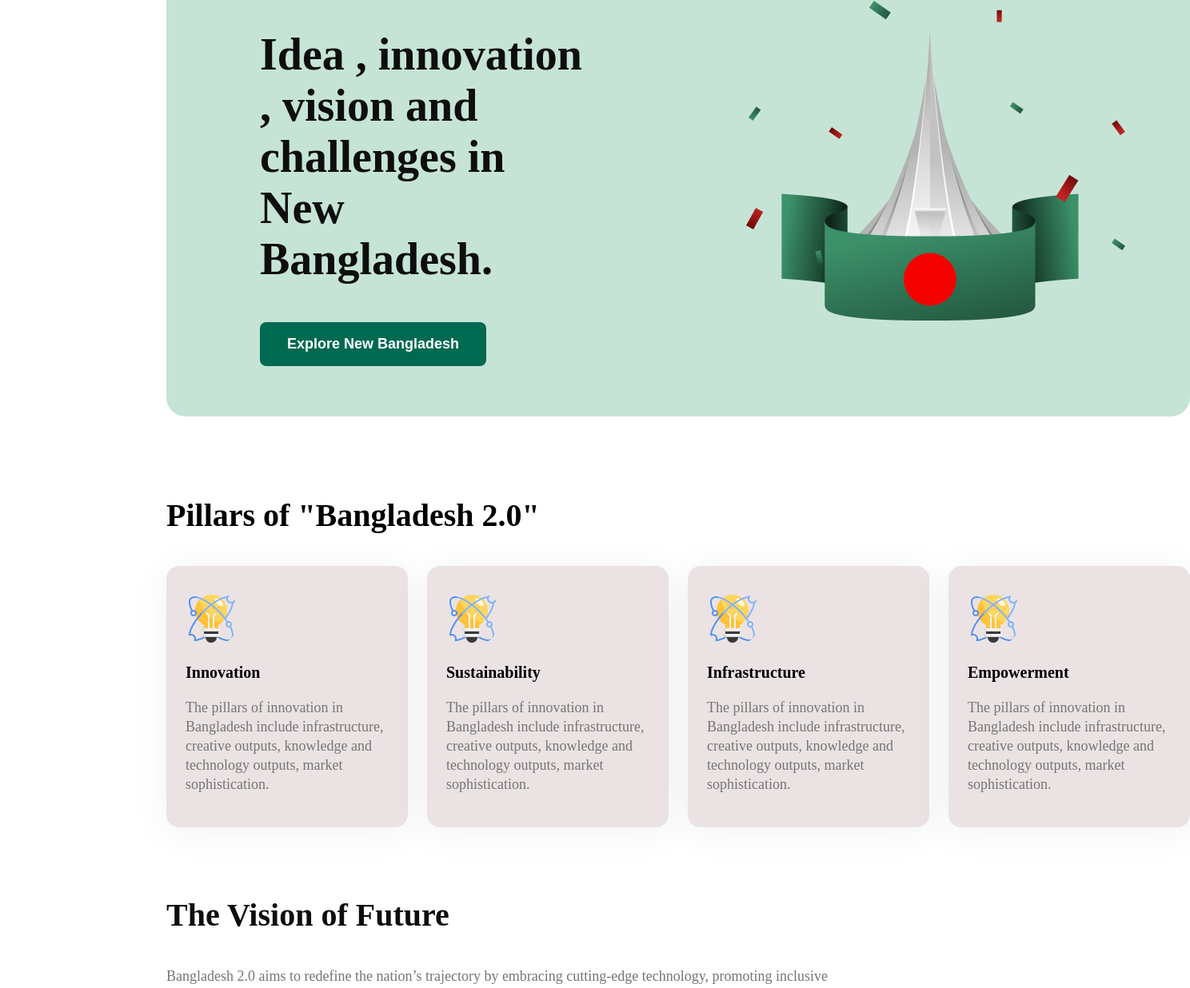
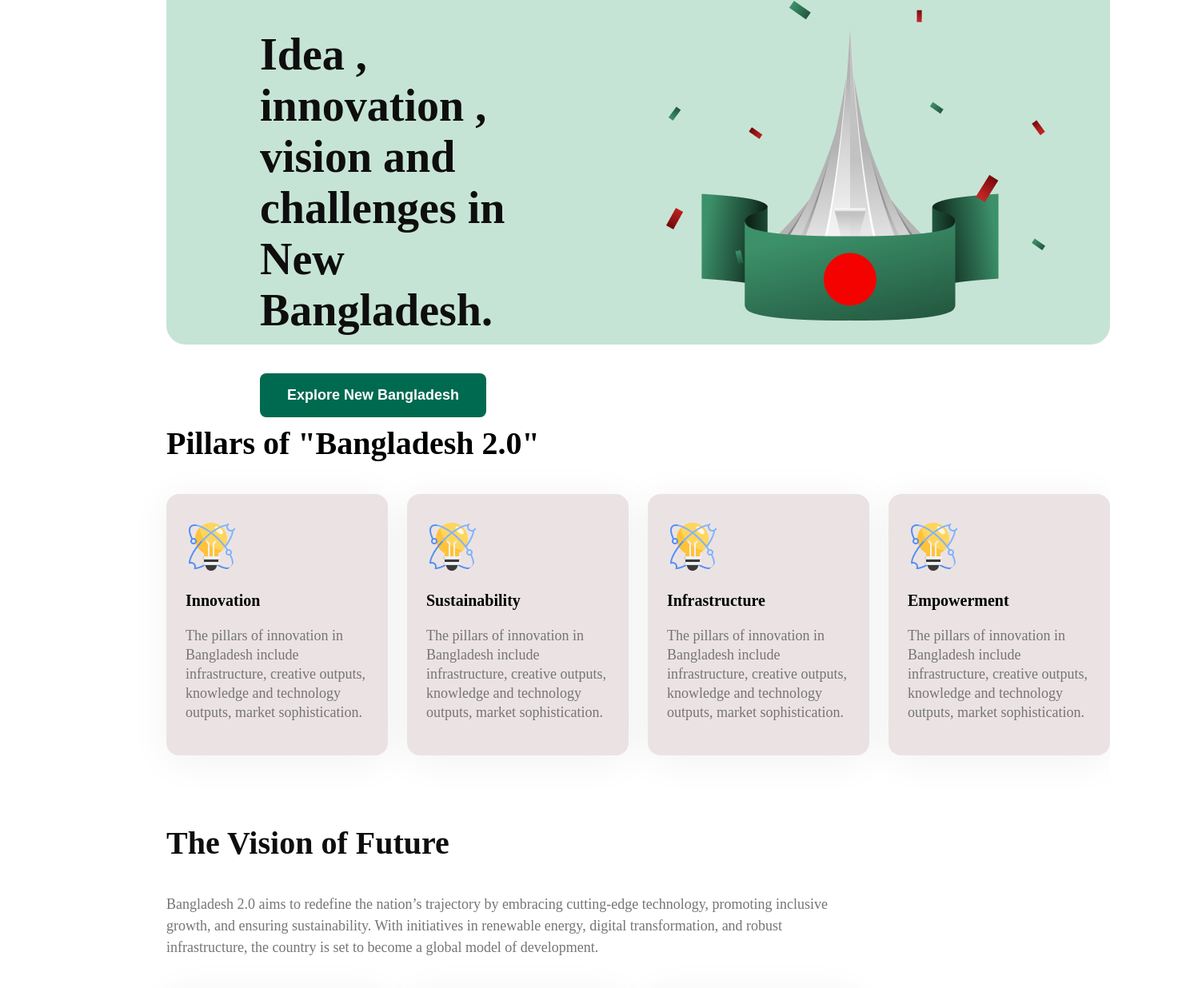
Before and after one commit to Alwasib/web-assignment-01, a plain HTML site: page index.html in a window 1280 px wide. Shown: the part 310-1546 px from the top of the page at 80% size, 1488 px wide, since content can reach past the window. Drawn offline with Linux system fonts and the light colour scheme; a web font is replaced by a local one.

Commit message:
added new

```diff
--- a/styles/style.css
+++ b/styles/style.css
@@ -139,8 +139,8 @@ nav{
    justify-content: space-between;
    margin: 0px 200px;
    background-color: #C6E4D6;
-   width: 1280px;
-   height: 650px;
+   width: 1180px;
+   height: 560px;
    border-radius: 24px;
 
    -webkit-border-radius: 24px;
@@ -186,7 +186,7 @@ nav{
 /* End of banner part */
 /* start main section */
 .section-1{
-    width: 1280px;
+    width: 1180px;
     height: 400px;
     margin-bottom: 100px;
 }
```
